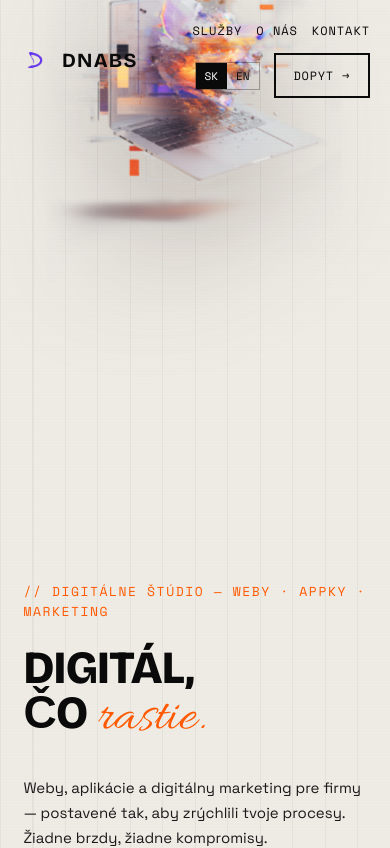
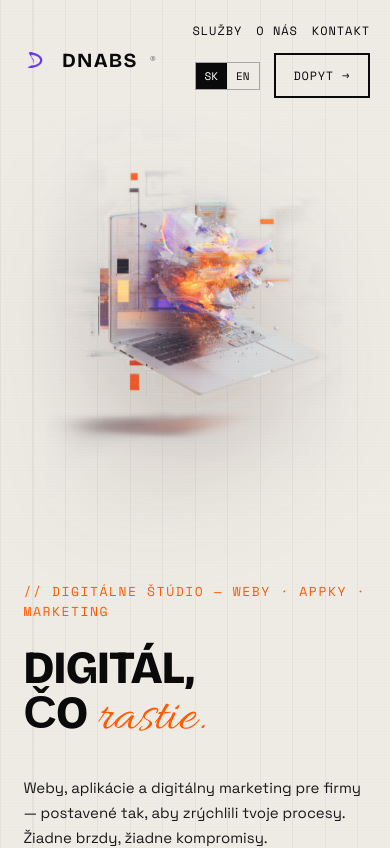
Before and after one commit to habanekdavid-arch/DNABS-, a Next.js app: page / in a window 390 px wide. Shown: the top 848 px of the page. Built offline with nearby package versions, Linux system fonts and the light colour scheme.

Commit message:
Fix laptop hero image positioning on mobile
The float animation applied translateY(-50%), a leftover from the
desktop absolute-positioning trick, which pulled the laptop up over
the nav on mobile instead of keeping it centered below it.

Co-Authored-By: Claude Sonnet 5 <noreply@anthropic.com>

```diff
--- a/src/components/Hero.module.css
+++ b/src/components/Hero.module.css
@@ -6,6 +6,11 @@
 @keyframes dnabs-float{
   0%,100%{transform:translateY(-50%) translateX(0) rotate(0deg);}
   50%{transform:translateY(calc(-50% - 16px)) translateX(-6px) rotate(-0.6deg);}
+}
+
+@keyframes dnabs-float-mobile{
+  0%,100%{transform:translateY(0) translateX(0) rotate(0deg);}
+  50%{transform:translateY(-16px) translateX(0) rotate(-0.6deg);}
 }
 
 @keyframes dnabs-lap{
@@ -278,11 +283,13 @@
   .laptopWrap{
     position:relative;
     inset:auto;
-    right:auto;
+    left:0;
+    right:0;
     top:auto;
     transform:none;
     width:min(420px,88vw);
     margin:120px auto 0;
+    animation:dnabs-float-mobile 7s ease-in-out infinite;
   }
   .headline{
     position:relative;
```
